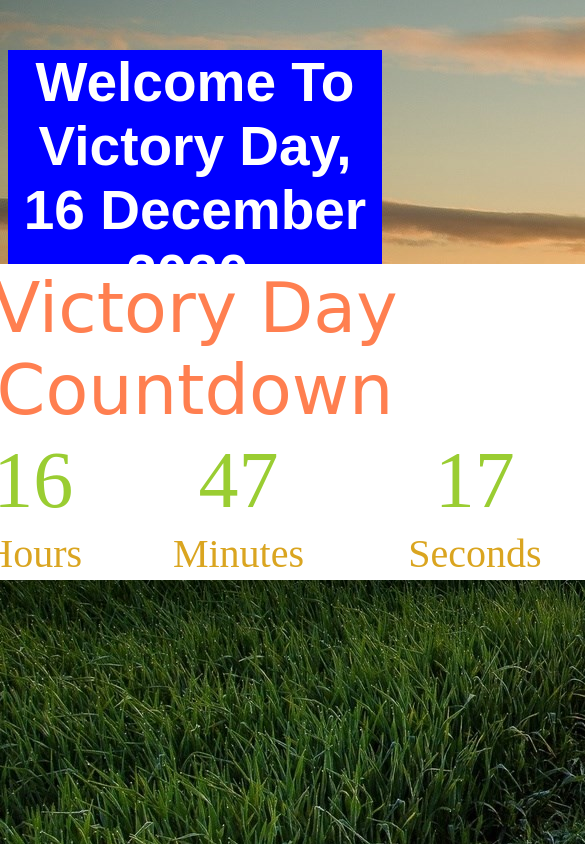
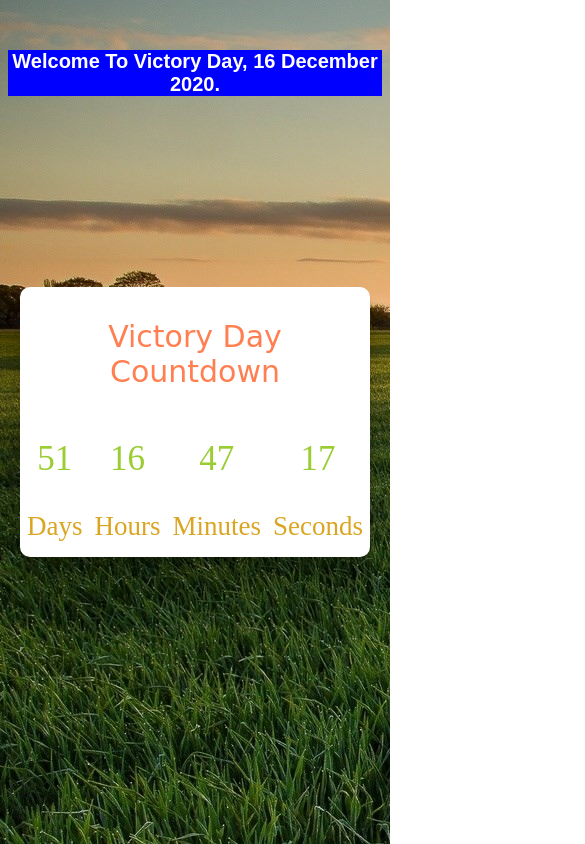
Before and after one commit to Sirazul18/Count-down, a plain HTML site: page index.html in a window 390 px wide. Shown: the whole page, 585 px wide, since content can reach past the window. Drawn offline with Linux system fonts and the light colour scheme.

Commit message:
jdbvjgf3ng

```diff
--- a/index.html
+++ b/index.html
@@ -20,7 +20,7 @@
             <td id="minutes">23</td>
             <td id="seconds">27</td>
         </tr>
-        <tr class="ami">
+        <tr class="description">
             <td>Days</td>
             <td>Hours</td>
             <td>Minutes</td>
--- a/style.css
+++ b/style.css
@@ -47,7 +47,7 @@ h1{
     font-size: 70px;
 }
 
-.ami{
+.description{
     color: goldenrod;
     font-size: 40px;
 }
@@ -61,3 +61,26 @@ h1{
     font-family: Arial, Helvetica, sans-serif;
     font-weight: 700;
 }
+
+@media(max-width:800px){
+    #head{
+        font-size: 20px;
+        background-color: none;
+    }
+    .countdownContainer{
+        width: 220px;
+        height: 270px;
+    }
+    #name{
+        font-size: 30px;
+    }
+    .info{
+        font-size: 35px;
+    }
+    .description{
+        font-size: 27px;
+    }
+    .description td{
+        padding: 0 5px;
+    }
+}
```
